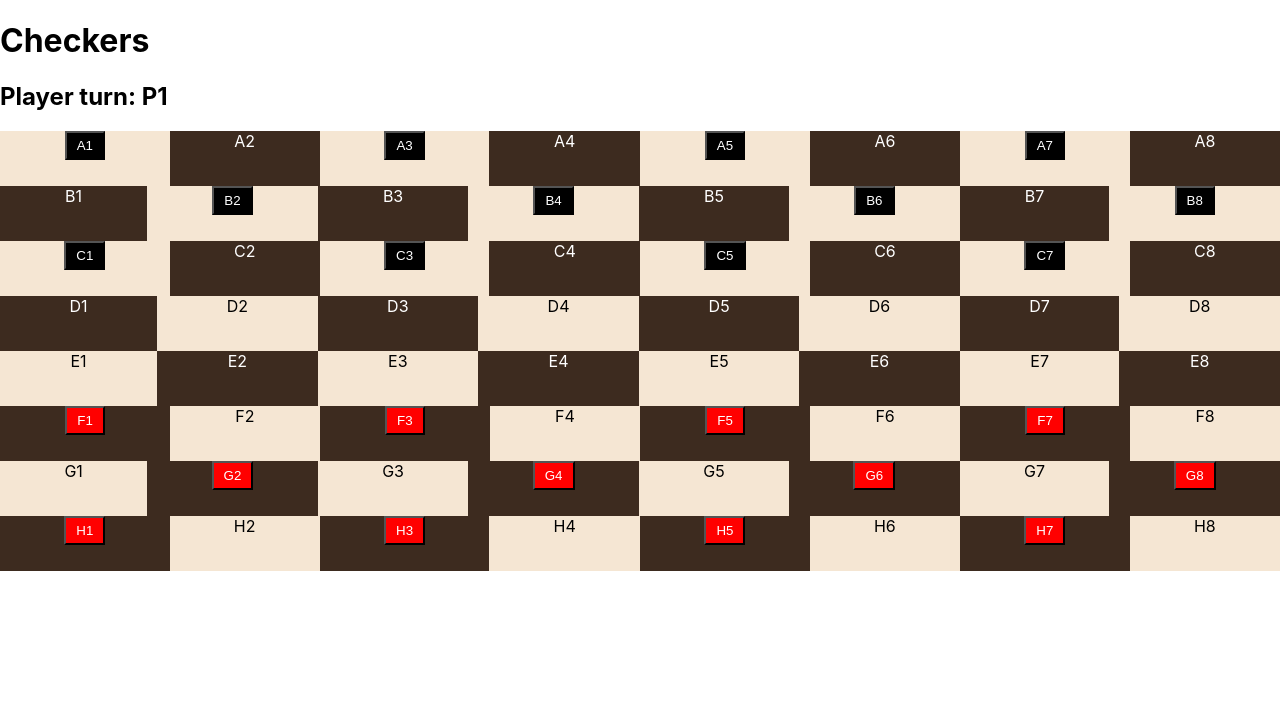
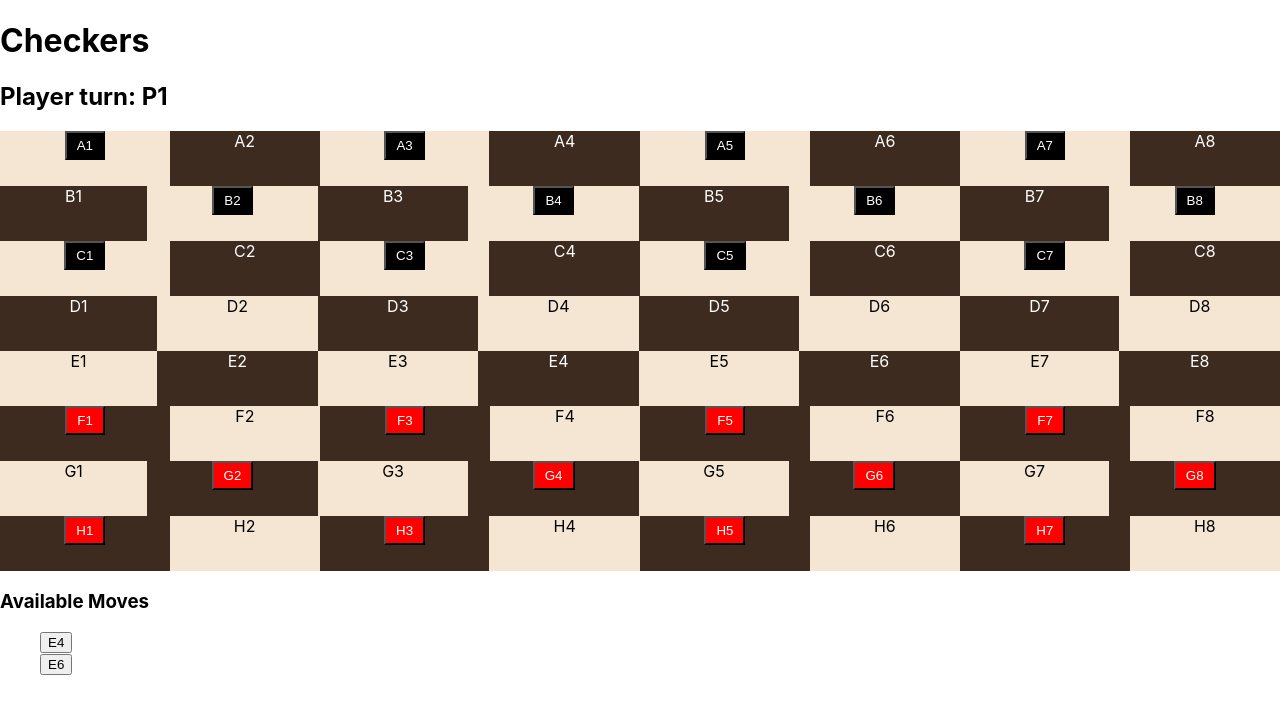
Before and after one commit to jjwebdev1865/typescriptGames, a React (Create React App) app in the folder checkers/: page / in a window 1280 px wide. Both pictures are taken after a click on the button "F5". Shown: the top 714 px of the page. Built offline with nearby package versions, Linux system fonts and the light colour scheme.

Commit message:
moves context to get piece moves

```diff
--- a/checkers/src/App.tsx
+++ b/checkers/src/App.tsx
@@ -1,4 +1,4 @@
-import React from 'react';
+import React, { useState } from 'react';
 import BoardStartingLayout from './utils/helperFunctions/boardStartSetup';
 import { getBoardRowsArray } from './utils/helperFunctions/getBoardRowsArray';
 import { PieceSpot } from './component/PieceSpot/pieceSpot';
@@ -19,7 +19,8 @@ export interface Board {
 }
 
 function App() {
-  const { playerTurn, handleInitialBoardSetup}  = useGame()
+  const [availableMoves, setAvailableMoves] = useState<Array<string>>([])
+  const { playerTurn, handleInitialBoardSetup} = useGame()
   let board: Board | string = BoardStartingLayout()
   board = handleInitialBoardSetup(board as Board)
   // TODO: will see row H has a row full of pieces. Need to show them on the board now
@@ -34,7 +35,7 @@ function App() {
         <ul style={{ padding: 0, display: 'grid', gridTemplateColumns: 'repeat(8, auto)', gridTemplateRows: 'repeat(1, 55px)'}}>
           {row.map(piece => {
 
-            return <PieceSpot key={`board-spot-${piece.key}`} checkerPiece={piece} rowIndex={index} />
+            return <PieceSpot key={`board-spot-${piece.key}`} checkerPiece={piece} rowIndex={index} setAvailableMoves={setAvailableMoves}/>
           })}
         </ul>
       </li>
@@ -52,6 +53,21 @@ function App() {
       <ul style={{ padding: 0}}>
         {getBoardRows()}
       </ul>
+
+      <div>
+        <h3>Available Moves</h3>
+        {availableMoves.length > 0 && (
+          <ul>
+            {availableMoves.map(move => {
+              return (
+                <li key={`available-move-${move}`} style={{ listStyle: 'none'}}>
+                  <button onClick={() => alert('move piece now')}>{move}</button>
+                </li>
+              )
+            })}
+          </ul>
+        )}
+      </div>
     </div>
   );
 }
--- a/checkers/src/component/PieceSpot/pieceSpot.tsx
+++ b/checkers/src/component/PieceSpot/pieceSpot.tsx
@@ -1,11 +1,15 @@
-import React from "react";
+import React, { Dispatch, SetStateAction } from "react";
+import { useMoves } from "../../context/movesContext";
+import { PieceInfoFE } from "../../App";
 
 interface PieceSpotProps {
-  checkerPiece: any,
-  rowIndex: number
+  checkerPiece: PieceInfoFE,
+  rowIndex: number,
+  setAvailableMoves: Dispatch<SetStateAction<string[]>>
 }
 
-export const PieceSpot = ({checkerPiece, rowIndex}: PieceSpotProps) => {
+export const PieceSpot = ({ checkerPiece, rowIndex, setAvailableMoves }: PieceSpotProps) => {
+  const { getPieceMoves, handlePieceMove} = useMoves()
   const pieceNumber = checkerPiece.key.split("")[1]
   let backgroundColor = '#F5E6D3'
   let textColor = 'black'
@@ -24,6 +28,11 @@ export const PieceSpot = ({checkerPiece, rowIndex}: PieceSpotProps) => {
     buttonColor = 'red'
   }
 
+  const onClickGetPieceMoves = () => {
+    const moveOptions = getPieceMoves(checkerPiece)
+    setAvailableMoves(moveOptions)
+  }
+
   return (
     <li
       key={`board-spot-${checkerPiece.key}`}
@@ -37,7 +46,7 @@ export const PieceSpot = ({checkerPiece, rowIndex}: PieceSpotProps) => {
         {checkerPiece.piece !== null ? (
           <button
             style={{ backgroundColor: buttonColor , padding: '5px 10px', color: buttonTextColor}}
-            onClick={() => alert('clicked')}
+            onClick={onClickGetPieceMoves}
           >{checkerPiece.key}</button>
         ): (
           <>{checkerPiece.key}</>
--- /dev/null
+++ b/checkers/src/context/movesContext.tsx
@@ -0,0 +1,45 @@
+import { createContext, useContext, useEffect, useState } from "react";
+import { Board, PieceInfoFE } from "../App";
+import { getPlayerOneMoves } from "../utils/moveFunctions/getPlayerOneMoves";
+
+interface MovesContextType {
+  handlePieceMove: () => void;
+  getPieceMoves: (checkerPiece: PieceInfoFE) => string[];
+}
+
+export const MovesContext = createContext<MovesContextType | undefined>(undefined);
+
+interface MovesProviderProps {
+  children: React.ReactNode
+}
+
+export const MovesProvider: React.FC<MovesProviderProps> = ({ children }) => {
+
+  function handlePieceMove(): void {
+    console.log('here handlePieceMove')
+  }
+
+  function getPieceMoves(checkerPiece: PieceInfoFE): string[] {
+    console.log('here getPieceMoves')
+    if (checkerPiece.piece === 1) {
+      const newMoves: string[] = getPlayerOneMoves()
+      console.log('newMoves', newMoves)
+      return newMoves
+    } else {
+      return [] as string[]
+    }
+  }
+
+  return <MovesContext.Provider value={{ handlePieceMove, getPieceMoves }}>
+    {children}
+  </MovesContext.Provider>
+}
+
+// Custom hook to use the useGame
+export const useMoves = (): MovesContextType => {
+  const context = useContext(MovesContext);
+  if (!context) {
+    throw new Error('useCounter must be used within a CounterProvider');
+  }
+  return context;
+};
--- a/checkers/src/index.tsx
+++ b/checkers/src/index.tsx
@@ -3,6 +3,7 @@ import ReactDOM from 'react-dom/client';
 import './index.css';
 import App from './App';
 import { GameProvider } from './context/gameContext';
+import { MovesProvider } from './context/movesContext';
 
 const root = ReactDOM.createRoot(
   document.getElementById('root') as HTMLElement
@@ -10,7 +11,9 @@ const root = ReactDOM.createRoot(
 root.render(
   <React.StrictMode>
     <GameProvider>
-      <App />
+      <MovesProvider>
+        <App />
+      </MovesProvider>
     </GameProvider>
   </React.StrictMode>
 );
--- /dev/null
+++ b/checkers/src/utils/moveFunctions/getPlayerOneMoves.ts
@@ -0,0 +1,6 @@
+
+
+export function getPlayerOneMoves(): string[] {
+
+  return ['E4', 'E6']
+}
```
